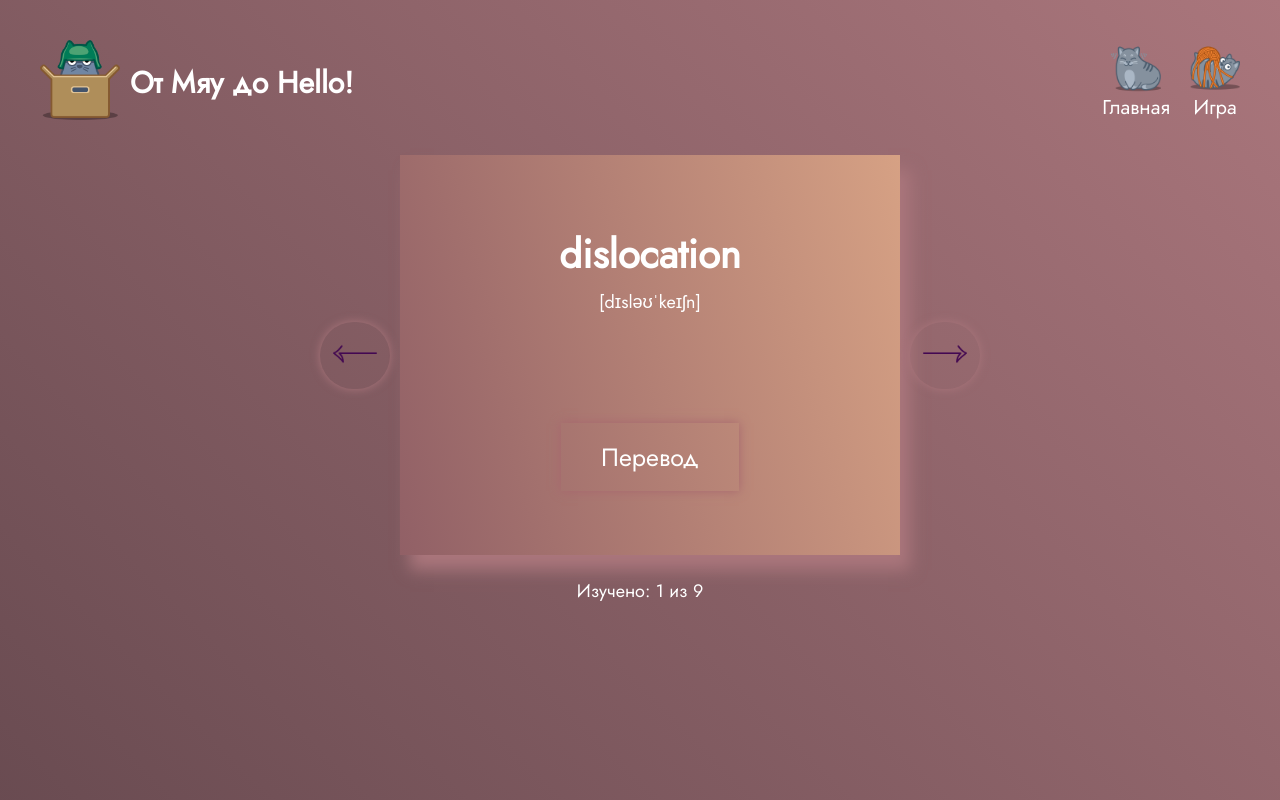
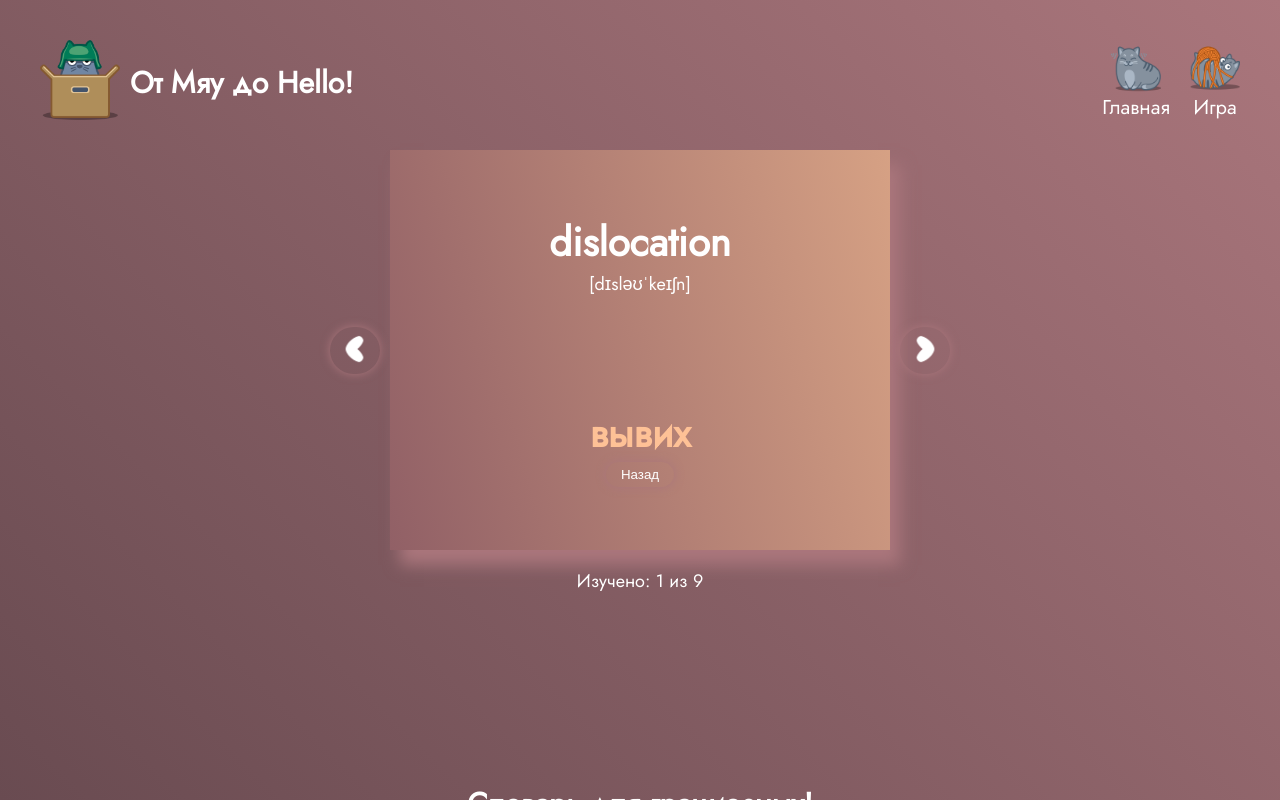
Before and after one commit to AnyaLap/study-stack, a React (Create React App) app: page /game in a window 1280 px wide. Both pictures are taken after a click on the button "Перевод". Shown: the top 800 px of the page. Built offline with nearby package versions, Linux system fonts and the light colour scheme.

Commit message:
count-and-focus

```diff
--- a/src/components/Card/Card.css
+++ b/src/components/Card/Card.css
@@ -2,7 +2,6 @@
     width: 500px;
     height: 400px;
 
-    margin: 5px auto;
     padding: 10px 0;
 
     display: flex;
@@ -31,14 +30,14 @@
 .card-text {
    font-size: 40px;
    font-weight: bold;
-   margin: 6px auto;
+   margin: 6 auto;
 
 }
 .transcription{
     font-size: 18px;
 }
 .card-btn {
-    padding: 16px 40px;
+    padding: 25px 35px;
     font-size: 25px;
     /* font-weight: bold; */
     text-align: center;
@@ -56,8 +55,33 @@
     text-decoration: none;
 }
 .card_color{
-    color: #63474D;
+    color: #FEC196;
+    display: flex;
+    flex-direction: column;
+    align-items: center;
+    font-size: 40px;
+    font-weight: bold;
+    margin: 0 auto;
 }
+.back-btn{
+    padding: 5px 15px;
+
+    border-radius: 60px;
+    cursor: pointer;
+    background-color: transparent;
+
+    border: 1px solid var(--0e0e0e);
+    transition: 0.2s;
+    box-shadow: 0 0 10px #AA767C;
+    color: #fff;
+}
+.back-btn:hover {
+    background-color:  #D6A184;
+}
+.back-btn:active {
+    transform: scale(0.9);
+}
+
 
 .table-btn button:active {
     transform: scale(0.99);
--- a/src/components/Card/Card.jsx
+++ b/src/components/Card/Card.jsx
@@ -1,26 +1,7 @@
-import React, {useState, useRef, useEffect} from "react";
+import React from "react";
 import "./Card.css";
 
 export const Card = (props) => {
-
-  const [showText, setShowText] = useState(false);
-  const [showButton, setShowButton] = useState(true);
-  const viewTranslationButtonRef = useRef(null);
-
-  useEffect(() => {
-    viewTranslationButtonRef.current.focus();
-  }, []);
-
-  const handleButtonClick = () => {
-    setShowText(true);
-
-    setShowButton(false);
-
-    setTimeout(() => {
-      setShowText(false);
-      setShowButton(true);
-    }, 1200);
-  };
 
   return (
     <>
@@ -30,19 +11,25 @@ export const Card = (props) => {
               <span className="transcription">{props.transcription}</span>
           </div>
           <div className="card-translate">
-            {showText ? (
-            <p className="card-text card_color">{props.russian}</p>
-          ) : (
-            showButton && <button
-            onFocus={(e) => e.currentTarget.classList.add('focused')}
-            onBlur={(e) => e.currentTarget.classList.remove('focused')}
-            ref={viewTranslationButtonRef}
-            onClick={() => {handleButtonClick();
-              props.handleWordsCard()
-            }}
-            className='card-btn'>
-                Перевод</button>
-          )}
+
+            {props.showText
+             ? ( <p className="card_color">{props.russian}
+                 <button
+                 className="back-btn"
+                 onClick={props.handleBackButtonClick}
+                 >Назад
+                 </button></p>)
+             : (
+            props.showButton && <button
+              className='card-btn'
+
+              ref={props.btnRef}
+              onFocus={(e) => e.currentTarget.classList.add('focused')}
+              onBlur={(e) => e.currentTarget.classList.remove('focused')}
+
+              onClick={props.handleButtonClick}
+            >Перевод</button>
+            )}
           </div>
         </div>
     </>
--- a/src/components/Header/Header.jsx
+++ b/src/components/Header/Header.jsx
@@ -6,6 +6,7 @@ export const Header = () => {
 
   const [isHidden, setIsHidden] = useState(false);
 
+  //Скрытие заголовка в хэдере при прокрутке страницы
   const handleScroll = () => {
     if (window.scrollY > 50) {
       setIsHidden(true);
--- a/src/components/Slider/Slider.css
+++ b/src/components/Slider/Slider.css
@@ -8,12 +8,11 @@
 .count {
     color: #fff;
     font-size: large;
+    margin: 0 auto;
 }
 .slider{
     display: flex;
-    /* justify-content: space-around; */
     align-items: center;
-    width: 50%;
     gap: 10px;
 }
 .slider-btn{
@@ -37,7 +36,7 @@
     transform: scaleX(-1);
 }
 .slider-img {
-    width: 50px;
+    width: 30px;
 }
 .slider-cards {
     transition: transform 0.5s ease-in-out;
--- a/src/components/Slider/Slider.jsx
+++ b/src/components/Slider/Slider.jsx
@@ -1,4 +1,4 @@
-import React, { useState } from "react";
+import React, { useState, useEffect, useRef } from "react";
 import { Card } from "../Card/Card";
 import  words  from '../../words.json';
 import wordDefault from '../../wordDefault.json';
@@ -6,34 +6,66 @@ import './Slider.css'
 
 export const Slider = ( {wordsData = wordDefault} ) => {
 
-  const [currentIndex, setCurrentIndex] = useState(0);
-  const [animation, setAnimation] = useState(" ");
-  const [WordsCount, setWordsCount] = useState(0);
-
-  const handleWordsCard = () => {
-        setWordsCount(WordsCount + 1)
-  };
+  const [currentIndex, setCurrentIndex] = useState(0);//Текущий индекс
+  const [showText, setShowText] = useState(false);//Показать текст
+  const [showButton, setShowButton] = useState(true);//Показать кнопку
+  const [showWordsCount, setShowWordsCount] = useState(0);//Показать счетчик слов
+  const [translatedIndexes, setTranslatedIndexes] = useState([]);//Массив переведенных индексов
+  const [animation, setAnimation] = useState(" ");//Анимация
+  const btnRef = useRef(null);//Фокус кнопки
 
   wordsData = words || wordDefault;
 
+  // Переключение карточек назад
   const handlePreviousCard = () => {
     setAnimation("prev");
 
     setTimeout(() => {
+      setAnimation(" ");
+      // Переход к предыдущему элементу(если 0, то переходим к последнему элементу массива)
       setCurrentIndex((currentIndex === 0) ?  wordsData.length - 1 : (currentIndex - 1) %  wordsData.length);
-      setAnimation(" ");
-  }, 400);
+    }, 400);
   };
 
+   // Переключение карточек вперед
   const handleNextCard = () => {
-
     setAnimation("next");
 
     setTimeout(() => {
+      // Переход к следующему элементу(если на последнем элементе массива, то переходим к первому)
       setCurrentIndex((currentIndex + 1) %  wordsData.length);
       setAnimation(" ");
-  }, 400);
+    }, 400);
   };
+
+  // Кнопка перевода карточки
+  const handleButtonClick = () => {
+  // Проверяем, была ли уже переведена текущая карточка
+      if (!translatedIndexes.includes(currentIndex)) {
+        setShowWordsCount(showWordsCount + 1); // Увеличиваем счетчик
+        setTranslatedIndexes([...translatedIndexes, currentIndex]); // Добавляем индекс в переведенные
+      }
+    setShowText(true);
+    setShowButton(false);
+  };
+  // Кнопка назад, чтобы вернуться к кнопке Перевод
+  const handleBackButtonClick = () => {
+    setShowText(false);
+    setShowButton(true);
+  };
+
+  // Сброс состояний кнопки перевода для отображения только на конкретной карточке и фокус на ней при рендере
+  useEffect(() => {
+    setShowText(false);
+    setShowButton(true);
+
+    setTimeout(() => {
+      // Проверяем доступность элемента для которого мы вызываем фокус
+      if (btnRef.current) {
+          btnRef.current.focus();
+      }
+    }, 0);
+  }, [currentIndex]);
 
   const currentCard =  wordsData[currentIndex];
 
@@ -47,8 +79,14 @@ export const Slider = ( {wordsData = wordDefault} ) => {
 
         <div className={`slider-cards ${animation}`}>
           <Card
-            {...currentCard}
-            handleWordsCard = {handleWordsCard}
+            english={currentCard?.english}
+            transcription={currentCard?.transcription}
+            russian={currentCard?.russian}
+            handleButtonClick = {handleButtonClick}
+            handleBackButtonClick = {handleBackButtonClick}
+            showText={showText}
+            showButton={showButton}
+            btnRef={btnRef}
           />
         </div>
 
@@ -57,7 +95,9 @@ export const Slider = ( {wordsData = wordDefault} ) => {
           <img className="slider-img img-right" src="./images/arrow-slider.png" alt="" />
         </button>
       </div>
-      <p className="count">Изучено: {`${parseInt(WordsCount)} из ${wordsData.length}`}</p>
+      <div className="count">
+        <p>Изучено: {`${parseInt(showWordsCount)} из ${wordsData.length}`}</p>
+      </div>
     </div>
   );
 };
--- a/src/index.js
+++ b/src/index.js
@@ -14,8 +14,8 @@ const router = createBrowserRouter([
     element: <App />,
     errorElement: <NotFound />,
     children: [
-      {path: '/', element: <HomePage /> },
-      {path: '/game', element: <GamePage /> }
+      {path: '', element: <HomePage /> },
+      {path: 'game', element: <GamePage /> }
     ]
   },
   {
```
Also changed, not shown: src/components/WordTable/WordTable.jsx (+5 -4 lines), public/images/arrow-slider.png.
